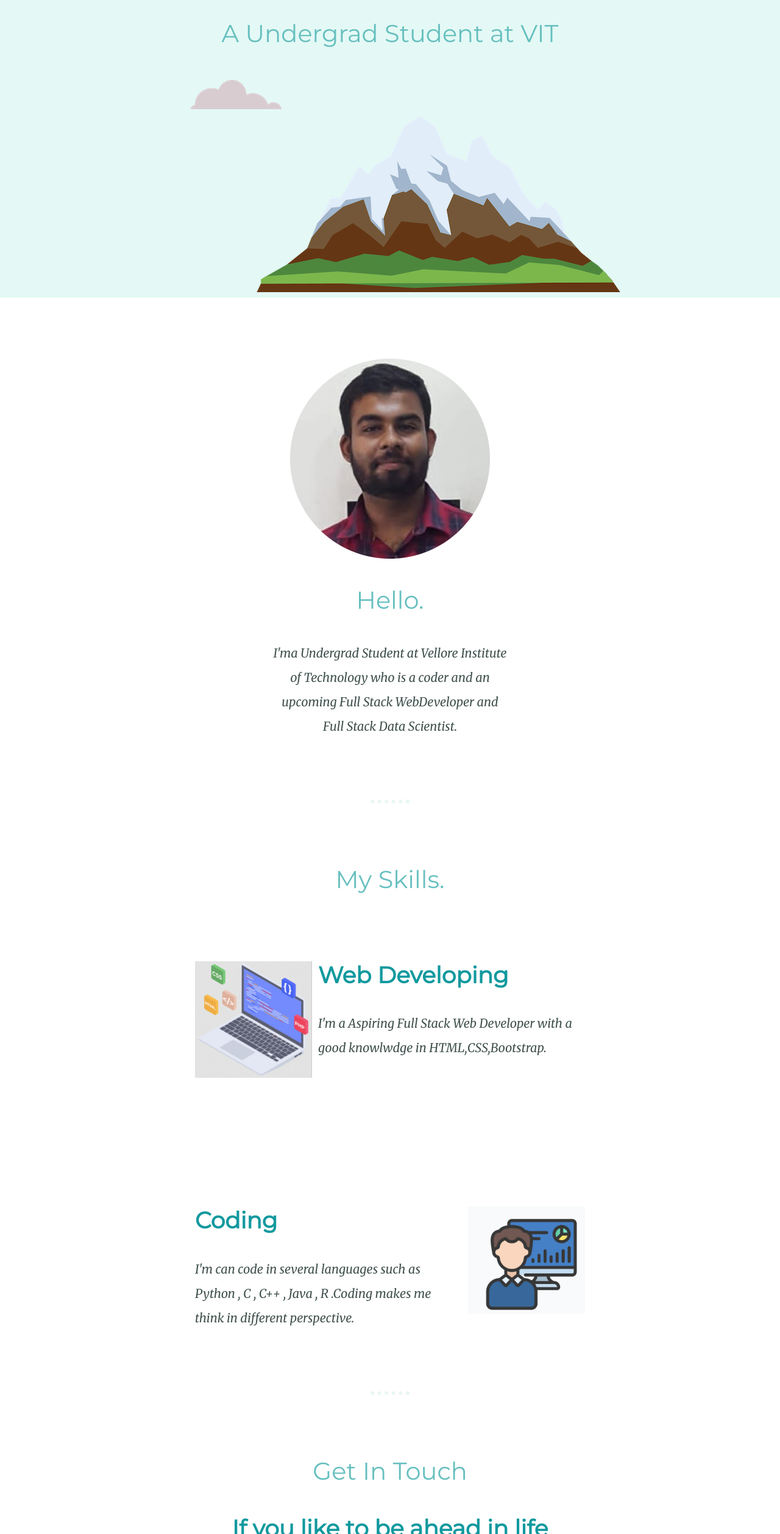
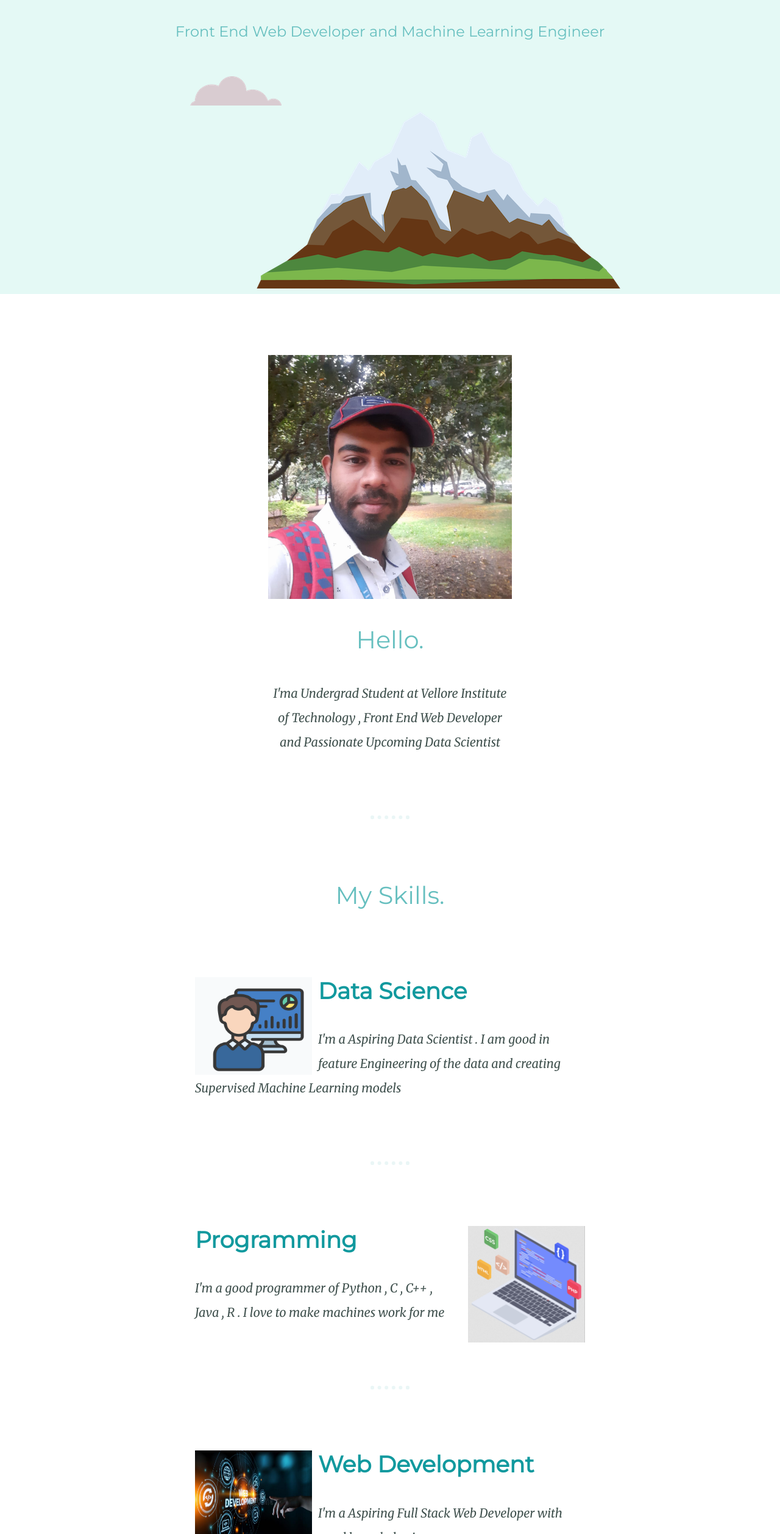
Before and after one commit to akshwin/CV-CSS, a plain HTML site: page index.html in a window 1280 px wide. Shown: the part 285-2800 px from the top of the page at 61% size. Drawn offline with Linux system fonts and the light colour scheme.

Commit message:
added final

```diff
--- a/css/styles.css
+++ b/css/styles.css
@@ -25,6 +25,14 @@ h2 {
 h3 {
   color: #11999E;
   font-family: 'Montserrat', sans-serif;
+}
+
+h5{
+    font-weight: normal;
+    color: #66BFBF;
+    font-size: 1.5rem;
+    font-family: 'Montserrat', sans-serif;
+    padding-bottom: 10px;
 }
 
 p {
@@ -98,6 +106,7 @@ a:hover {
   width: 30%;
   float: left;
   margin-right: 10px;
+  height:160px
 }
 
 .coder {
--- a/index.html
+++ b/index.html
@@ -15,38 +15,48 @@
   <div class="top-container">
     <img class="top-cloud" src="images/cloud.png" alt="cloud">
     <h1><em>I'm Akshwin</em></h1>
-    <h2>A Undergrad Student at VIT</h2>
+    <h5>Front End Web Developer and Machine Learning Engineer</h5>
     <img class="bottom-cloud" src="images/cloud.png" alt="cloud">
     <img src="images/mountain.png" alt="mountain">
 
   </div>
   <div class="middle-container">
     <div class="profile">
-      <img src="images/akshwin.png" alt="Profile">
+      <img src="images/personal.jpg" alt="Profile" width ="400",height ="300">
       <h2>Hello.</h2>
-      <p class="intro">I'ma Undergrad Student at Vellore Institute of Technology who is a coder and an upcoming Full Stack WebDeveloper and Full Stack Data Scientist.</p>
+      <p class="intro">I'ma Undergrad Student at Vellore Institute of Technology , Front End Web Developer and Passionate Upcoming Data Scientist  </p>
     </div>
     <hr>
     <div class="skills">
       <h2>My Skills.</h2>
       <div class="skill-row">
-        <img class="web" src="images/web.png" alt="Web Developer">
-        <h3>Web Developing </h3>
-        <p class="web-skill">I'm a Aspiring Full Stack Web Developer with a good knowlwdge in HTML,CSS,Bootstrap.</p>
+        <img class="web" src="images/coder.png" alt="Data Science">
+        <h3>Data Science </h3>
+        <p class="web-skill">I'm a Aspiring Data Scientist . I am good in feature Engineering of the data and creating Supervised Machine Learning models</p>
       </div>
-      <br>
+
+      <hr>
       <div class="skill-row">
-        <img class="coder" src="images/coder.png" alt="">
-        <h3>Coding</h3>
-        <p class=code-skill>I'm can code in several languages such as Python , C , C++ , Java , R .Coding makes me think in different perspective.</p>
+        <img class="coder" src="images/web.png" alt="">
+        <h3>Programming </h3>
+        <p class=code-skill>I'm a good programmer of  Python , C , C++ , Java , R . I love to make machines work for me</p>
       </div>
+
+      <hr>
+
+      <div class="skill-row">
+        <img class="web" src="images/Web-Development.jpg" alt="Web Developer">
+        <h3>Web Development </h3>
+        <p class="web-skill">I'm a Aspiring Full Stack Web Developer with good knowledge in HTML,CSS,Bootstrap,Javascript</p>
+      </div>
+      <hr>
     </div>
-    <hr>
+
     <div class="contact-me">
       <h2>Get In Touch</h2>
-      <h3>If you like to be ahead in life </h3>
-      <p class="contact-message">Contact me to put your ideas into reality.</p>
-      <a class="btn" href="akshwint.2003@gmail.com">CONTACT ME</a>
+      <h3>If you like to colaborate and work in projects , Join our Github Organisation</h3>
+      <p class="contact-message">Turn your ideas into reality.</p>
+      <a class="btn" href="https://github.com/X-Evolve">GITHUB ORGANISATION</a>
     </div>
   </div>
 
```
Also changed, not shown: images/Web-Development.jpg (added), images/akshwin.png (deleted), images/personal.jpg (added).
